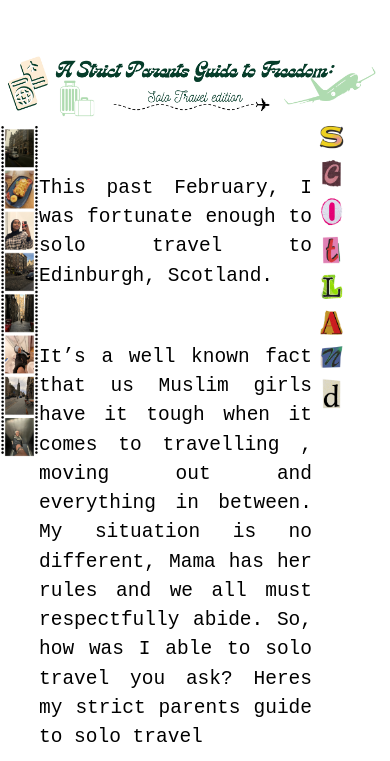
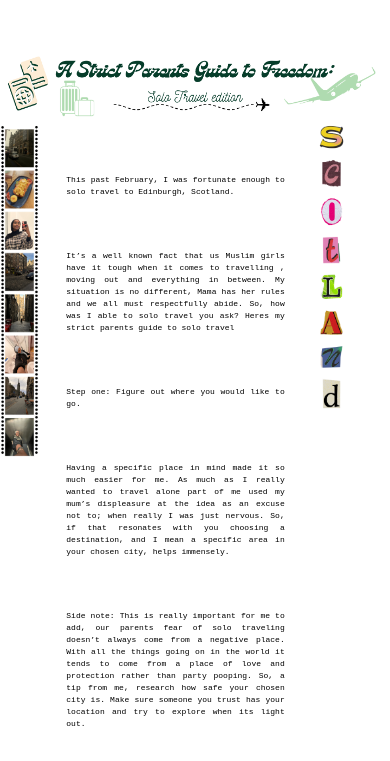
Before and after one commit to confessionsofa20something/confessionsofa20something.github.io, a plain HTML site: page solo-travel-blog.html in a window 390 px wide. Shown: the part 83-844 px from the top of the page. Drawn offline with Linux system fonts and the light colour scheme.

Commit message:
Update solo-travel-blog.css

```diff
--- a/solo-travel-blog.css
+++ b/solo-travel-blog.css
@@ -71,7 +71,16 @@ nav a:hover {
         height: auto;
     }
  }
-
+ @media screen and (max-width: 768px){
+    .solo-travel-middle p {
+        margin-bottom: 2rem;
+        margin-top: 4rem;
+        font-size: 8px;
+        line-height: 150%;
+        padding: 0rem 10%;
+        text-align: justify;
+    }
+}
 
   @media screen and (max-width: 768px){
     .solo-travel-right img {
```
